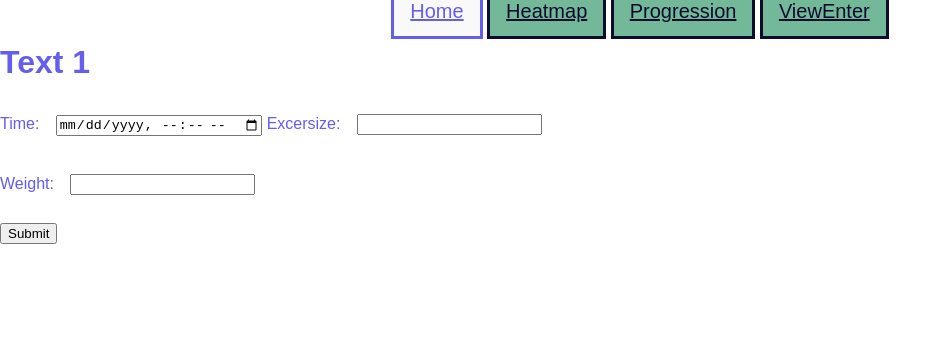
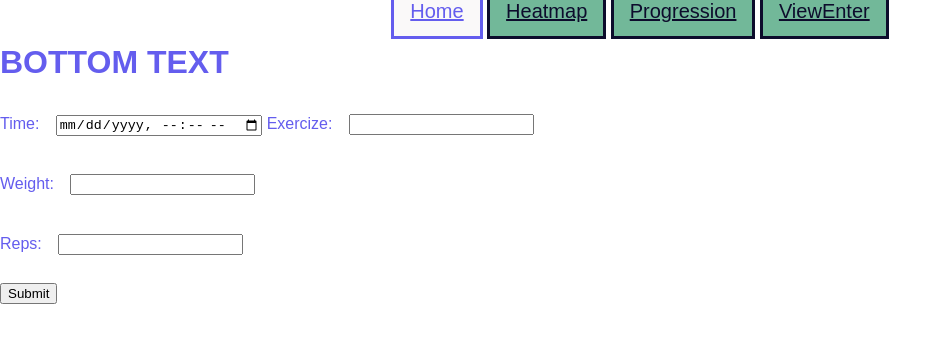
Before and after one commit to hollow-earth/hackathon2023, a plain HTML site: page frontend/src/index.html in a window 1280 px wide. Shown: the whole page, without its empty margins (0-952 px from the left). Drawn offline with Linux system fonts and the light colour scheme.

Commit message:
Fixed cringe spelling errors

```diff
--- a/frontend/src/index.html
+++ b/frontend/src/index.html
@@ -5,7 +5,7 @@
     <meta charset="UTF-8">
     <meta http-equiv="X-UA-Compatible" content="IE=edge">
     <meta name="viewport" content="width=device-width, initial-scale=1.0">
-    <title>Radish</title>
+    <title>Musclee</title>
     <link rel="stylesheet" href="main.css">
 </head>
 <body class="body">
@@ -16,15 +16,18 @@
         <a href="#View and entering">ViewEnter</a>
 
     </li>
-    <h1>Text 1</h1>
+    <h1>BOTTOM TEXT</h1>
     <form action="/action_page.php">
         <label for="time">Time:</label>
         <input type="datetime-local" name="time">
 
-        <label for="excersize">Excersize:</label>
+        <label for="excersize">Exercize:</label>
         <input type="text" name="excersize"><br><br>
 
         <label for="weight">Weight:</label>
+        <input type="text" name="weight"><br><br>
+
+        <label for="weight">Reps:</label>
         <input type="text" name="weight"><br><br>
 
         <input type="submit" value="Submit">
```
